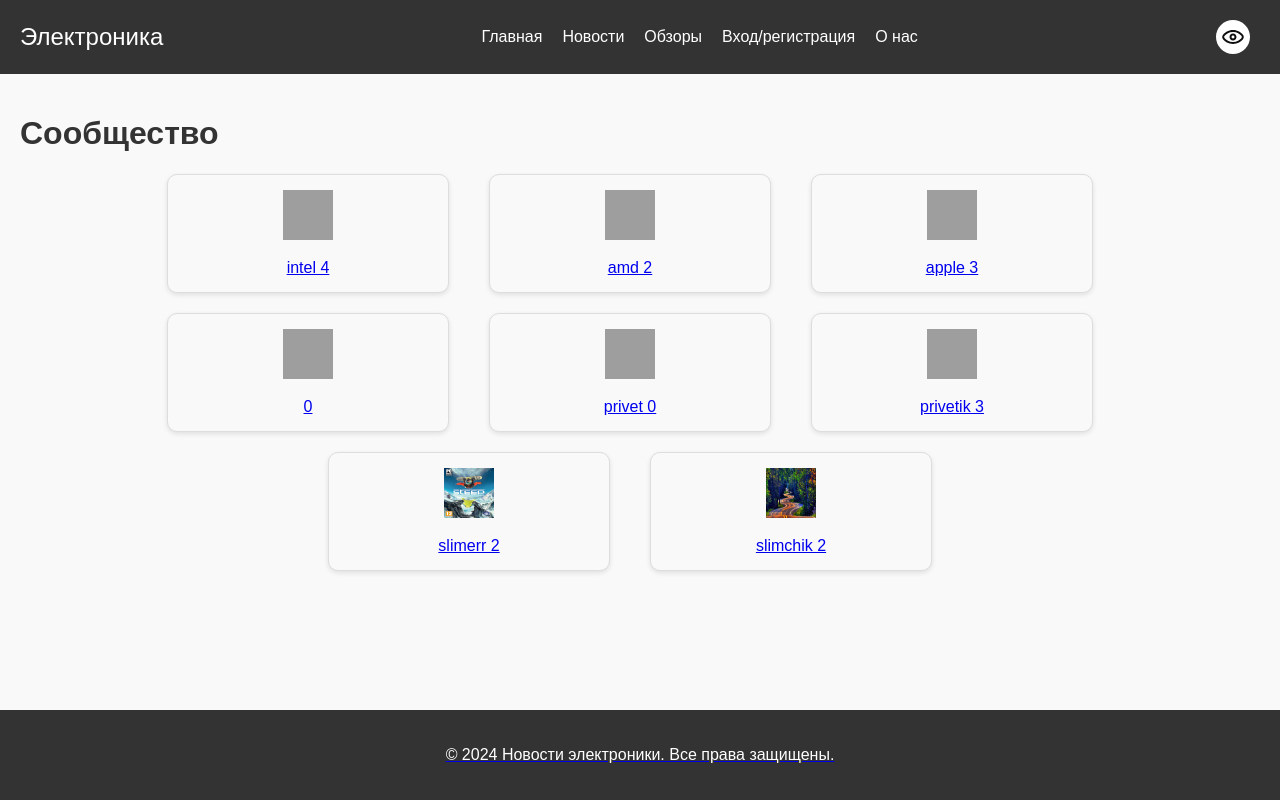
After one commit to withoutfname/Web_Electronics_News, a Django app: page /community/ in a window 1280 px wide. The commit adds this page. Run offline with Django 5.2, Linux system fonts and the light colour scheme; data comes from the database, SQL or seed files in the repository; both versions use the stored data as it was after the commit; grey boxes are pictures that could not be loaded.

Commit message:
feat(urls, views, community.html, user_detail.html: add community system

```diff
--- /dev/null
+++ b/electronics_news/news/static/css/community.css
@@ -0,0 +1,57 @@
+.community-container {
+    max-width: 1200px;
+    margin: 0 auto;
+    padding: 20px;
+    text-align: center;
+}
+
+.user-cards {
+    display: flex;
+    flex-wrap: wrap;
+    gap: 20px;
+    justify-content: center;
+}
+
+.user-card {
+    background-color: #f9f9f9;
+    border: 1px solid #ddd;
+    border-radius: 10px;
+    box-shadow: 0 2px 5px rgba(0, 0, 0, 0.1);
+    width: 250px;
+    padding: 15px;
+    text-align: center;
+    transition: transform 0.2s, box-shadow 0.2s;
+}
+
+.user-card:hover {
+    transform: translateY(-5px);
+    box-shadow: 0 4px 10px rgba(0, 0, 0, 0.2);
+}
+
+.avatar-container {
+    margin-bottom: 15px;
+
+}
+
+.user-avatar {
+    width: 100px;
+    height: 100px;
+    border-radius: 50%;
+    border: 3px solid #007bff;
+}
+
+.user-info {
+    font-family: Arial, sans-serif;
+}
+
+.user-nickname {
+    font-size: 18px;
+    font-weight: bold;
+    color: #333;
+    margin-bottom: 10px;
+}
+
+.user-content-count {
+    font-size: 14px;
+    color: #555;
+}
--- a/electronics_news/news/templates/about.html
+++ b/electronics_news/news/templates/about.html
@@ -9,12 +9,10 @@
 {% block content %}
 <div class="about-container">
 
-
     <section class="mission">
         <h2>Наша миссия</h2>
         <p>Мы стремимся предоставить нашим читателям самые актуальные и достоверные новости из мира электроники. Наш сайт создан, чтобы помочь вам оставаться в курсе новейших технологий, трендов и обзоров, чтобы вы могли принимать осознанные решения о покупке и использовании продуктов.</p>
     </section>
-
 
     <section class="features">
         <h2>Что мы предлагаем</h2>
@@ -24,7 +22,6 @@
         </ul>
     </section>
 
-
     <section class="team">
         <h2>Наша команда</h2>
         <p>Мы — команда энтузиастов, увлеченных технологиями и играми, с опытом работы в журналистике, обзорах и IT-индустрии. Каждый из нас привносит свои знания и страсть к технологиям, чтобы создать качественный контент для наших читателей.</p>
--- a/electronics_news/news/templates/base.html
+++ b/electronics_news/news/templates/base.html
@@ -15,10 +15,20 @@
             <ul class="nav-links">
                 <li><a href="{% url 'index' %}" class="{% if request.path == '/' %}active{% endif %}">Главная</a></li>
                 <li><a href="{% url 'news' %}" class="{% if request.path == '/news/' %}active{% endif %}">Новости</a></li>
-                {% if user.is_authenticated %}    <li><a href="{% url 'profile' %}" class="{% if request.path == '/profile/' %}active{% endif %}">Профиль</a></li>
-{% else %}    <li><a href="{% url 'authorise' %}"
-            class="{% if request.path == '/authorise/' or request.path == '/register/' or request.path == '/password_reset/' %} active{% endif %}">        Вход/регистрация</a></li>
-{% endif %}
+                <li><a href="{% url 'reviews' %}" class="{% if request.path == '/reviews/' %}active{% endif %}">Обзоры</a></li>
+
+                {% if user.is_authenticated %}
+                <li><a href="{% url 'profile' %}" class="{% if request.path == '/profile/' %}active{% endif %}">Профиль</a></li>
+                    {% else %}
+                <li><a href="{% url 'authorise' %}" class="{% if request.path == '/authorise/' or request.path == '/register/' or request.path == '/password_reset/' %} active{% endif %}">        Вход/регистрация</a></li>
+                {% endif %}
+
+                {% if user.is_authenticated %}
+                <li><a href="{% url 'community' %}" class="{%if request.resolver_match.url_name in 'community user_detail' %}active{% endif %}">Сообщество</a></li>
+                {% else %}
+                {% endif %}
+
+
                 <li><a href="{% url 'about' %}" class="{% if request.path == '/about/' %}active{% endif %}">О нас</a></li>
             </ul>
             <div class="contrast-icon-wrapper" onclick="toggleContrastIcon()">
@@ -30,6 +40,8 @@
             <ul class="burger-menu">
                 <li><a href="{% url 'index' %}">Главная</a></li>
                 <li><a href="{% url 'news' %}">Новости</a></li>
+                <li><a href="{% url 'reviews' %}">Обзоры</a></li>
+
                 {% if user.is_authenticated %}
                     <li><a href="{% url 'profile' %}">Профиль</a></li>
                 {% else %}
@@ -43,7 +55,7 @@
     {% if messages %}
         <ul class="messages">
             {% for message in messages %}
-                <li{% if message.tags %} class="{{ message.tags }}"{% endif %}>{{ message }}</li>
+                <li>{% if message.tags %} class="{{ message.tags }}"{% endif %}>{{ message }}</li>
             {% endfor %}
         </ul>
     {% endif %}
@@ -87,13 +99,7 @@
 
 
 
-        const navLinks = document.querySelectorAll('.nav-links li a');
-        navLinks.forEach(link => {
-            link.addEventListener('click', () => {
-                navLinks.forEach(l => l.classList.remove('active'));
-                link.classList.add('active');
-            });
-        });
+
 
     });
     </script>
--- /dev/null
+++ b/electronics_news/news/templates/community.html
@@ -0,0 +1,34 @@
+{% extends 'base.html' %}
+
+{% block title %}Сообщество{% endblock %}
+
+{% load static %}
+
+{% block extra_css %}
+<link rel="stylesheet" href="{% static 'css/community.css' %}">
+{% endblock %}
+
+{% block content %}
+<div class = "community_container">
+    <h1>Сообщество</h1>
+    <div class = "user-cards">
+
+        {% for user in users %}
+
+        <div class = "user-card">
+            <a href = "{% url 'user_detail' user.id%}" >
+            <div class = "avatar-container">
+                <img src = "{{user.avatar.url}}" style="width:50px; height: 50px;">
+            </div>
+            <div class = "user-info">
+                {{user.nickname}}
+                {{user.content_count}}
+            </div>
+        </div>
+        {% endfor %}
+
+    </div>
+</div>
+{% endblock %}
+
+{% block extra_js %} {% endblock %}
--- a/electronics_news/news/urls.py
+++ b/electronics_news/news/urls.py
@@ -9,6 +9,7 @@ urlpatterns = [
     path('about/', views.about, name='about'),
     path('profile/', views.profile, name='profile'),
     path('news/', views.news_reviews, name='news'),
+    path('reviews/', views.reviews, name='reviews'),
     path('authorise/', views.authorise, name='authorise'),
     path('register/', views.register, name='register'),
     path('password_reset/', views.password_reset, name='password_reset'),
@@ -21,5 +22,7 @@ urlpatterns = [
     path('delete_image/<int:image_id>/', views.delete_image, name='delete_image'),
     path('delete_video/<int:video_id>/', views.delete_video, name='delete_video'),
     path('api/reviews/', views.review_list_api, name='review_list_api'),
+    path('community/', views.community, name = 'community'),
+    path('community/<int:user_id>/', views.user_detail, name='user_detail')
 
 ]
--- a/electronics_news/news/views.py
+++ b/electronics_news/news/views.py
@@ -1,6 +1,9 @@
+from lib2to3.fixes.fix_input import context
+
 from django.contrib.auth import login
 from django.contrib.auth.decorators import login_required
 from django.core.paginator import Paginator
+from django.db.models import Count
 from django.http import JsonResponse
 from django.shortcuts import get_object_or_404, render, redirect
 from django.contrib import messages
@@ -221,19 +224,38 @@ def password_reset(request):
     return render(request, 'password_reset.html')
 
 
-
 def news_reviews(request):
 
+    search_query = request.GET.get('search', '')
+
+
     news_list = Content.objects.filter(type='news').order_by('-created_at')
+    if search_query:
+        news_list = news_list.filter(
+            content__icontains=search_query
+        ) | news_list.filter(
+            title__icontains=search_query
+        )
+
+
     news_paginator = Paginator(news_list, 5)
     news_page_number = request.GET.get('news_page')
     news_page_obj = news_paginator.get_page(news_page_number)
 
     context = {
         'news_page_obj': news_page_obj,
+        'search': search_query,
+    }
 
-    }
     return render(request, 'news.html', context)
+
+def reviews(request):
+    reviews = Content.objects.filter(type='review').order_by('-created_at')
+    paginator = Paginator(reviews, 5)
+    page_number = request.GET.get('page')
+    reviews_page_obj = paginator.get_page(page_number)
+    return render(request, 'reviews.html', {'reviews_page_obj': reviews_page_obj})
+
 
 
 def review_list_api(request):
@@ -247,3 +269,21 @@ def review_list_api(request):
         'has_next': page_obj.has_next(),
     }
     return JsonResponse(data)
+
+def community(request):
+
+    users = UserProfile.objects.annotate(content_count = Count('content'))
+    context = {
+        'users' : users,
+    }
+
+    return render(request, 'community.html', context)
+
+def user_detail(request, user_id):
+
+    user = get_object_or_404(UserProfile, id=user_id)
+    context = {
+        "user" : user
+    }
+
+    return render(request, "user_detail.html", context)
```
Also changed, not shown: electronics_news/news/templates/news.html (+11 -13 lines), electronics_news/news/templates/reviews.html (added, +25 -0 lines), electronics_news/news/templates/user_detail.html (added, +7 -0 lines), electronics_news/db.sqlite3.
